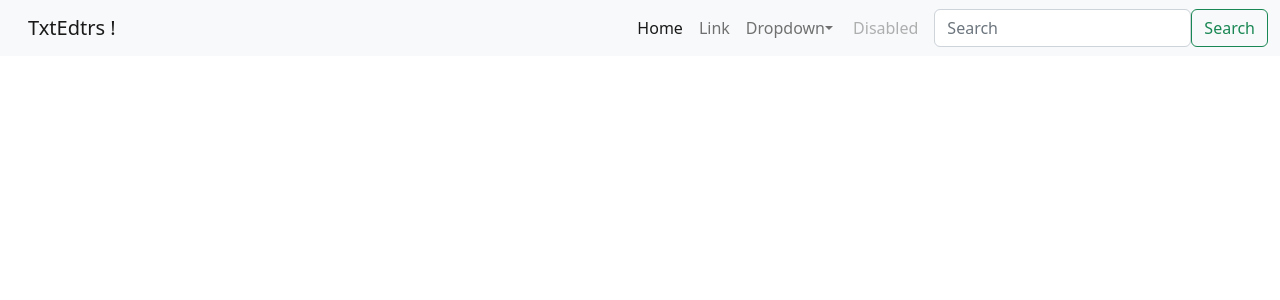
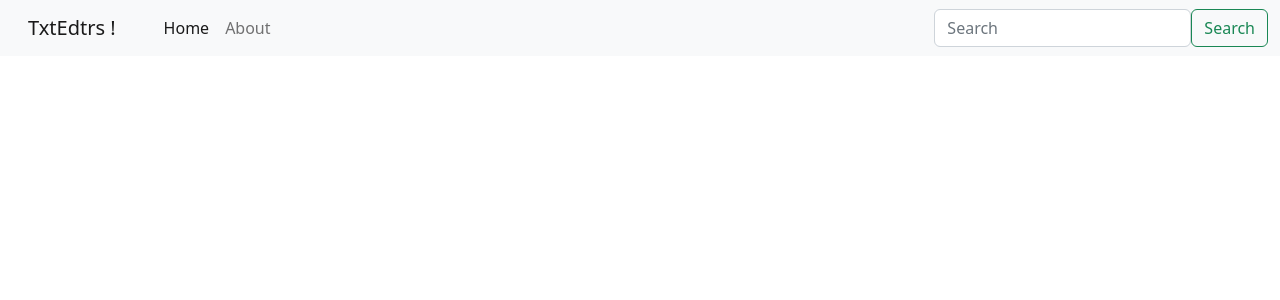
Before and after one commit to a1nukarsh/new-text-utils, a React (Create React App) app: page / in a window 1280 px wide. Shown: the top 300 px of the page. Built offline with nearby package versions, Linux system fonts and the light colour scheme.

Commit message:
update navbar

```diff
--- a/src/App.js
+++ b/src/App.js
@@ -11,30 +11,16 @@ function App() {
       <span className="navbar-toggler-icon"></span>
     </button>
     <div className="collapse navbar-collapse" id="navbarSupportedContent">
-      <ul className="navbar-nav me-auto mb-2 mb-lg-0">
+      <ul className="navbar-nav">
         <li className="nav-item">
           <a className="nav-link active" aria-current="page" href="/">Home</a>
         </li>
         <li className="nav-item">
-          <a className="nav-link" href="/">Link</a>
-        </li>
-        <li className="nav-item dropdown">
-          <a className="nav-link dropdown-toggle" href="/" id="navbarDropdown" role="button" data-bs-toggle="dropdown" aria-expanded="false">
-            Dropdown
-          </a>
-          <ul className="dropdown-menu" aria-labelledby="navbarDropdown">
-            <li><a className="dropdown-item" href="/">Action</a></li>
-            <li><a className="dropdown-item" href="/">Another action</a></li>
-            <li><hr className="dropdown-divider"/></li>
-            <li><a className="dropdown-item" href="/">Something else here</a></li>
-          </ul>
-        </li>
-        <li className="nav-item">
-          <a className="nav-link disabled">Disabled</a>
+          <a className="nav-link" href="/">About</a>
         </li>
       </ul>
-      <form className="d-flex" role="search">
-        <input className="form-control me-2" type="search" placeholder="Search" aria-label="Search"/>
+      <form className="d-flex me-auto mb-2 mb-lg-0" role="search">
+        <input className="form-control" type="search" placeholder="Search" aria-label="Search"/>
         <button className="btn btn-outline-success" type="submit">Search</button>
       </form>
     </div>
```
